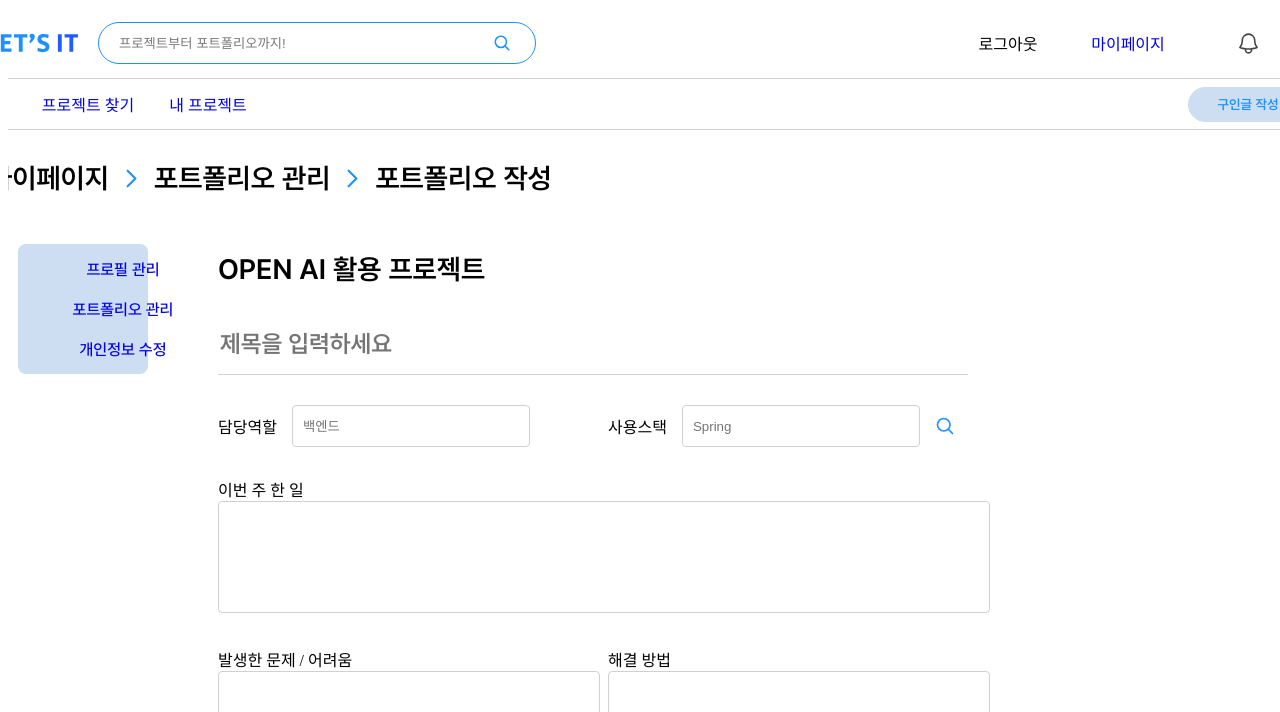
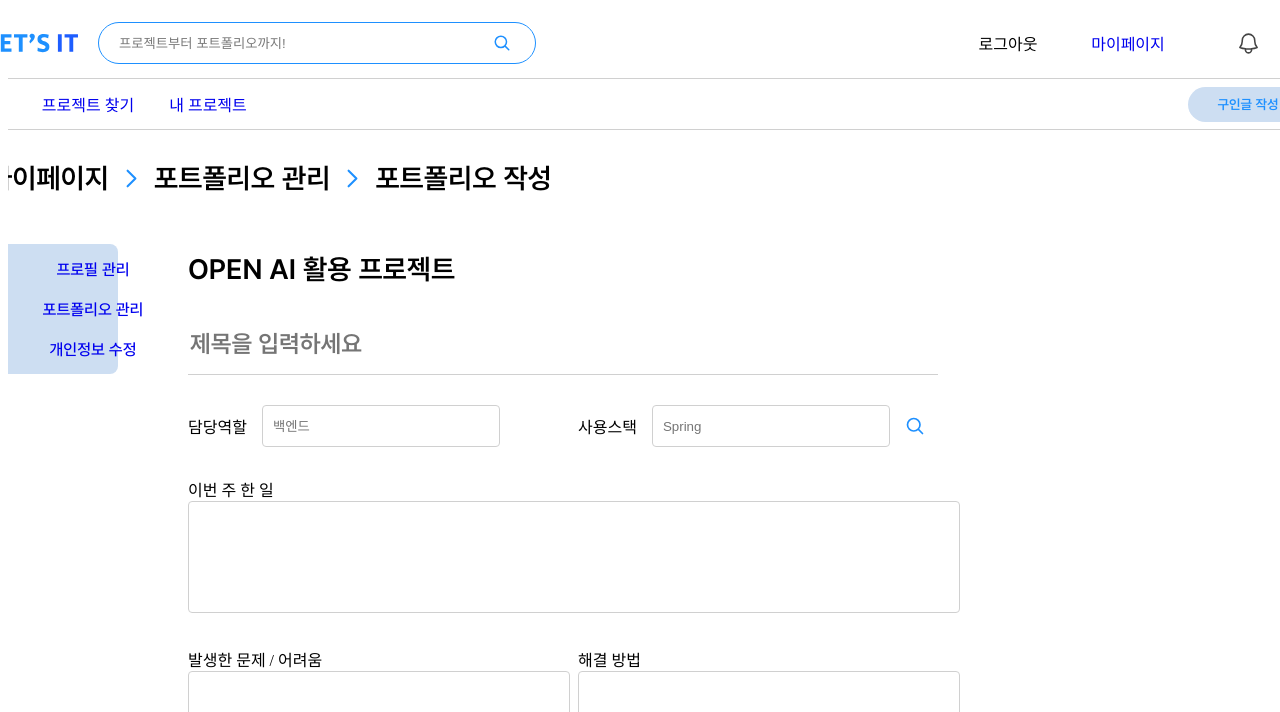
Before and after one commit to yezixx/SOLUX_LETS_IT_Frontend, a React (Vite) app: page /mypage/portfolio/post in a window 1280 px wide. Shown: the top 712 px of the page. Built offline with nearby package versions, Linux system fonts and the light colour scheme; the HTML template or start-up script is replaced by a standard one.

Commit message:
Fix : 레이아웃 수정

```diff
--- a/src/Screen/MyPage/MyPageLayout.module.css
+++ b/src/Screen/MyPage/MyPageLayout.module.css
@@ -6,6 +6,5 @@
 }
 .myPage__sideNav {
   height: 100vh;
-  margin: 0 30px;
   display: flex;
 }
--- a/src/Screen/MyProject/MyProjectLayout.module.css
+++ b/src/Screen/MyProject/MyProjectLayout.module.css
@@ -6,6 +6,5 @@
 }
 .myProject__sideNav {
   height: 100vh;
-  margin: 0 30px;
   display: flex;
 }
```
Also changed, not shown: 1 other file (tests, documents, lock files or other folders).
